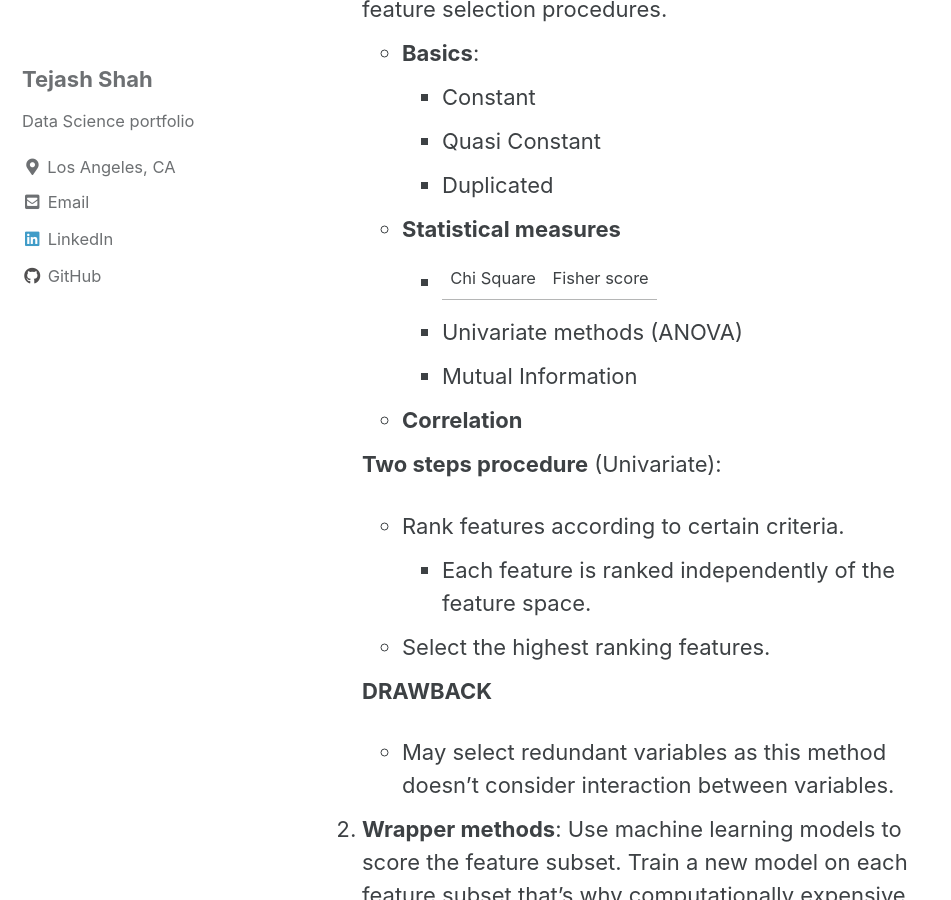
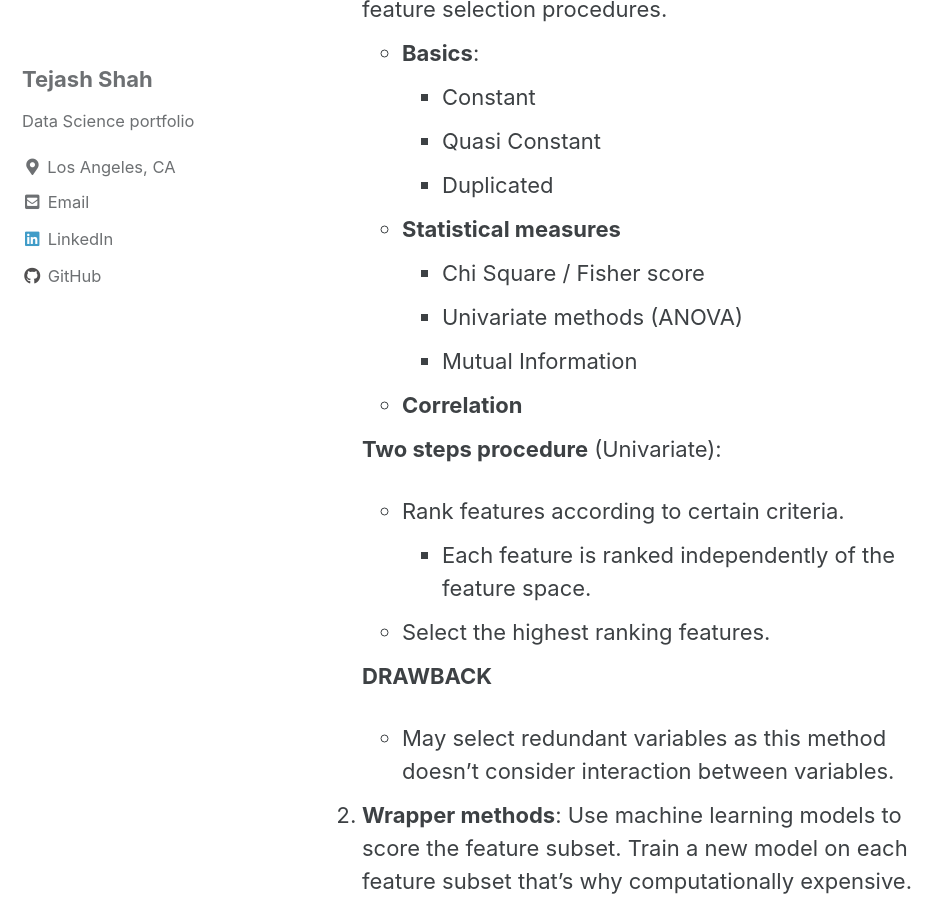
Before and after one commit to Tejash-Shah/Tejash-Shah.github.io, a Jekyll site: the page built from _posts/2020-10-31-feature-selection.md, in a window 1280 px wide and 900 px high, scrolled down 1021 px. Shown: the whole window, without its empty margins (0-951 px from the left). Built offline with Jekyll 4.4.1, drawn with Linux system fonts in a browser that asks for light colours; cached includes are drawn as plain includes.

```diff
--- a/_posts/2020-10-31-feature-selection.md
+++ b/_posts/2020-10-31-feature-selection.md
@@ -24,7 +24,7 @@ Feature Selection is a process of selecting a subset of relevant features(variab
         - Quasi Constant
         - Duplicated
     * **Statistical measures**
-        - Chi Square | Fisher score
+        - Chi Square / Fisher score
         - Univariate methods (ANOVA)
         - Mutual Information
     * **Correlation**
```
